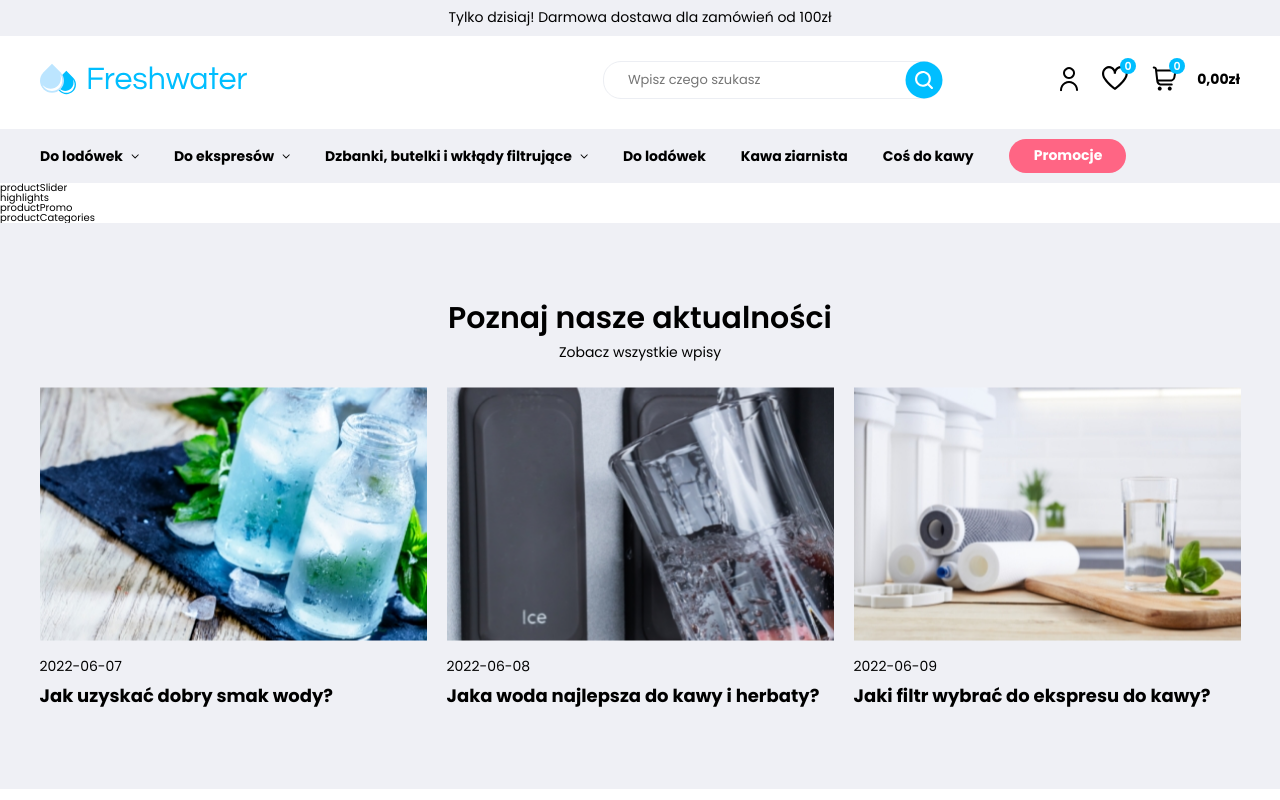
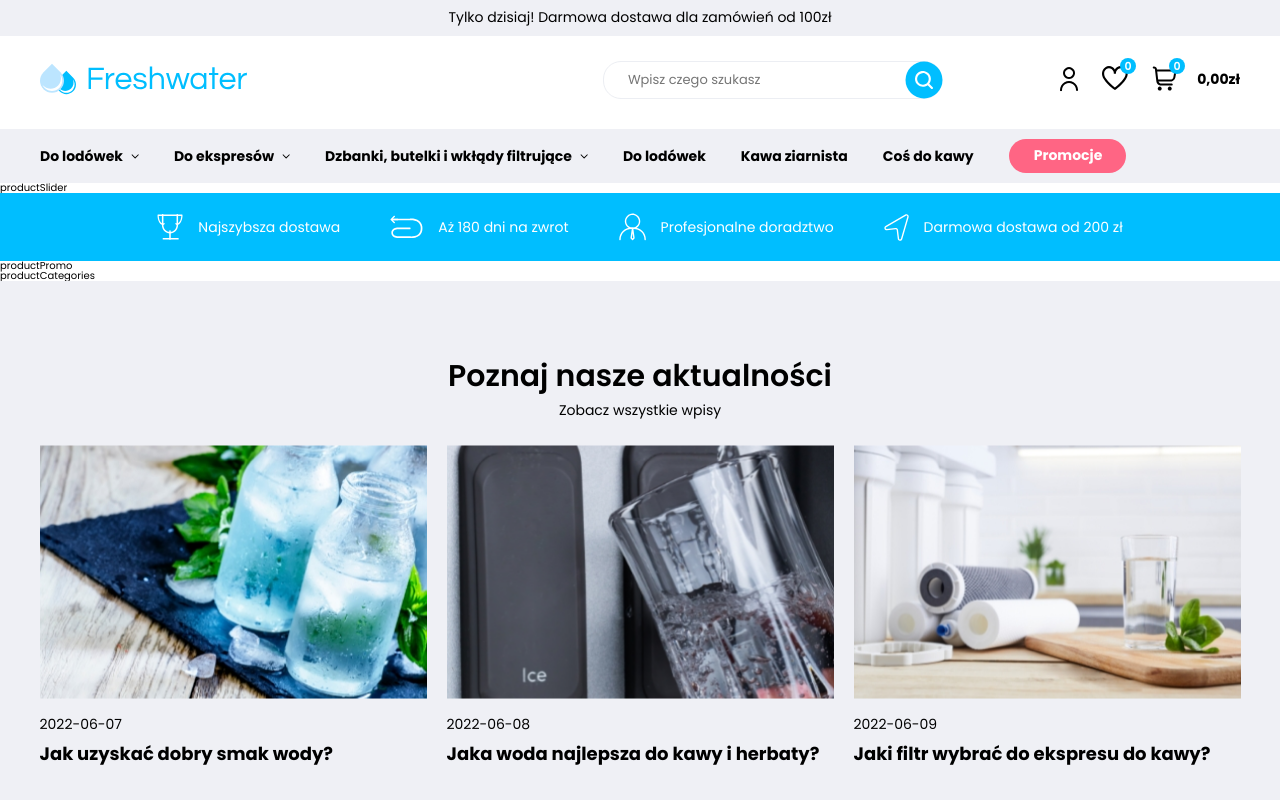
Before and after one commit to B4rt0sz/ecommerce-challenge, a React (Create React App) app: page / in a window 1280 px wide. Shown: the top 800 px of the page. Built offline with nearby package versions, Linux system fonts and the light colour scheme.

Commit message:
add Highlights component

```diff
--- /dev/null
+++ b/src/layout/Highlights/index.scss
@@ -0,0 +1,48 @@
+.highlights {
+  background-color: var(--blue-color);
+
+  &__container {
+    display: flex;
+    flex-direction: row;
+    flex-wrap: wrap;
+    justify-content: center;
+    align-items: center;
+    padding: 20px 25px 20px 25px;
+
+    @media (min-width: 886px) {
+      gap: 50px;
+    }
+
+    &-item {
+      flex: 50%;
+      display: flex;
+      flex-direction: column;
+      align-items: center;
+      gap: 5px;
+      margin-bottom: 15px;
+
+      @media (min-width: 886px) {
+        flex: none;
+        flex-direction: row;
+        justify-content: center;
+        gap: 15px;
+        width: auto;
+        margin-bottom: 0;
+      }
+
+      p {
+        font-size: 14px;
+        line-height: 21px;
+        color: var(--secondary-txt);
+        text-align: center;
+        width: 140px;
+
+        @media (min-width: 886px) {
+          line-height: 18px;
+          text-align: auto;
+          width: auto;
+        }
+      }
+    }
+  }
+}
--- a/src/layout/Highlights/index.tsx
+++ b/src/layout/Highlights/index.tsx
@@ -1,5 +1,28 @@
+import './index.scss'
+import ArrowIcon from 'components/icons/ArrowIcon'
+import CupIcon from 'components/icons/CupIcon'
+import PersonIcon from 'components/icons/PersonIcon'
+import PathIcon from 'components/icons/PathIcon'
+
+const highlightsList = [
+  { icon: <CupIcon />, title: 'Najszybsza dostawa' },
+  { icon: <ArrowIcon />, title: 'Aż 180 dni na zwrot' },
+  { icon: <PersonIcon />, title: 'Profesjonalne doradztwo' },
+  { icon: <PathIcon />, title: 'Darmowa dostawa od 200 zł' },
+]
+
 const Highlights = () => {
-  return <div className='highlights'>highlights</div>
+  return (
+    <div className='highlights'>
+      <div className='highlights__container'>
+        {highlightsList.map((item) => (
+          <div className='highlights__container-item' key={item.title}>
+            {item.icon} <p>{item.title}</p>
+          </div>
+        ))}
+      </div>
+    </div>
+  )
 }
 
 export default Highlights
```
